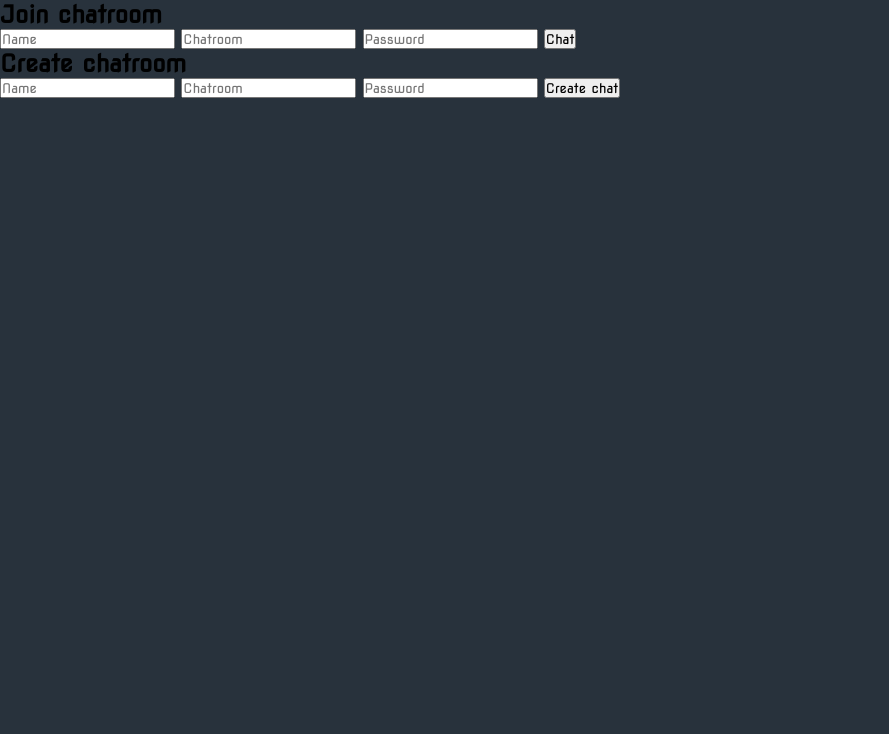
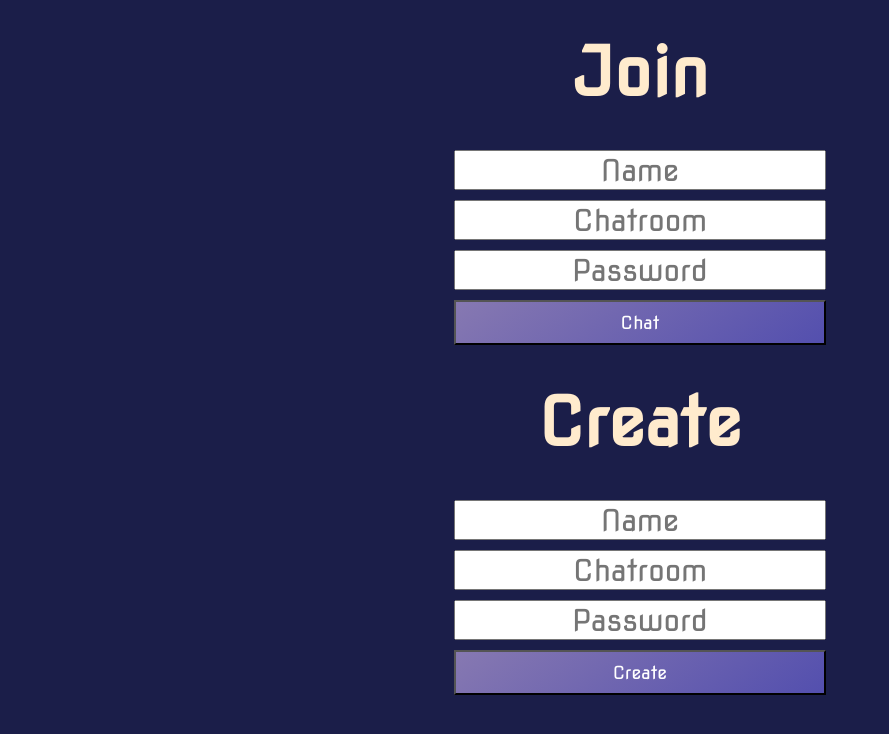
Before and after one commit to Grenhub/Socket.io, a website: page public/index.html in a window 1280 px wide. Shown: the whole page, without its empty margins (0-889 px from the left). Drawn offline with Linux system fonts and the light colour scheme.

Commit message:
styling-1

```diff
--- a/public/index.html
+++ b/public/index.html
@@ -9,19 +9,23 @@
     <script src="logic.js" defer></script>
   </head>
   <body>
-    <h2>Join chatroom</h2>
+    <h2>Join</h2>
+    <div class="container">
     <form action="chatRoom.html">
       <input type="text" name="user" placeholder="Name" />
       <input type="text" name="room" placeholder="Chatroom" id="room"/>
       <input type="password" placeholder="Password" name="pwd"/>
-      <button type="submit">Chat</button>
+      <button type="submit" id="chat">Chat</button>
     </form>
-    <h2>Create chatroom</h2>
+  </div>
+    <h2>Create</h2>
+    <div class="container">
     <form action="chatRoom.html">
       <input type="text" name="user" placeholder="Name" />
       <input type="text" name="newRoom" placeholder="Chatroom" id="room"/>
       <input type="password" placeholder="Password" name="pwd"/>
-      <button type="submit">Create chat</button>
+      <button type="submit" id="create">Create</button>
     </form>
+  </div>
   </body>
 </html>
--- a/public/style.css
+++ b/public/style.css
@@ -8,5 +8,99 @@
 }
 
 body {
-  background-color: rgb(40, 50, 60);
+  background-color: rgb(27, 30, 73);
+  text-align: center;
 }
+
+.container {
+  width: 100%;
+  height: 100%;
+  display: flex;
+  justify-content: center;
+  align-items: center;
+  max-width: 80rem;
+  margin: 0 auto;
+}
+
+h2 {
+  color: blanchedalmond;
+  font-size: 4.2rem;
+  margin: 2rem 4rem;
+}
+
+form {
+  display: flex;
+  justify-content: center;
+  flex-direction: column;
+}
+
+input {
+  text-align: center;
+  font-size: 30px;
+  margin: 5px;
+}
+
+button {
+  padding: 10px;
+  margin: 5px;
+  font-size: 18px;
+}
+
+button:hover {
+  cursor: pointer;
+  box-shadow: 0 0.2rem 1.4rem 0 rgba(255, 255, 255, 0.8);
+  transition: transform 150ms;
+  transform: scale(1.03);
+}
+
+button#create {
+  color: white;
+  background: linear-gradient(323deg, rgb(51, 53, 172), #ffdab9);
+  background-size: 400% 400%;
+  -webkit-animation: AnimationName 20s ease infinite;
+  -moz-animation: AnimationName 20s ease infinite;
+  animation: AnimationName 20s ease infinite;
+}
+
+button#chat {
+  color: white;
+  background: linear-gradient(323deg, rgb(51, 53, 172), #ffdab9);
+  background-size: 400% 400%;
+  -webkit-animation: AnimationName 20s ease infinite;
+  -moz-animation: AnimationName 20s ease infinite;
+  animation: AnimationName 20s ease infinite;
+}
+
+@-webkit-keyframes AnimationName {
+  0% {
+    background-position: 4% 0%;
+  }
+  50% {
+    background-position: 97% 100%;
+  }
+  100% {
+    background-position: 4% 0%;
+  }
+}
+@-moz-keyframes AnimationName {
+  0% {
+    background-position: 4% 0%;
+  }
+  50% {
+    background-position: 97% 100%;
+  }
+  100% {
+    background-position: 4% 0%;
+  }
+}
+@keyframes AnimationName {
+  0% {
+    background-position: 4% 0%;
+  }
+  50% {
+    background-position: 97% 100%;
+  }
+  100% {
+    background-position: 4% 0%;
+  }
+}
```
Also changed, not shown: public/chatRoom.html (+0 -1 lines).
